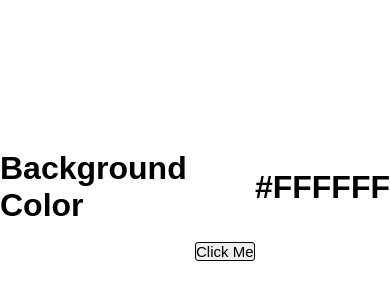
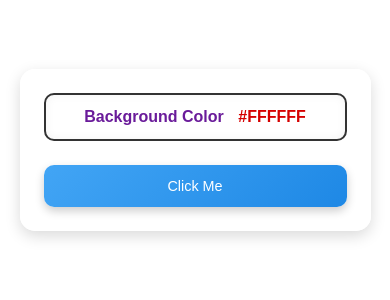
Before and after one commit to hafizhasanlodhi/bg-colorChange, a plain HTML site: page index.html in a window 390 px wide. Shown: the part 272-572 px from the top of the page. Drawn offline with Linux system fonts and the light colour scheme.

Commit message:
bg-color

```diff
--- a/index.html
+++ b/index.html
@@ -2,39 +2,18 @@
 <html lang="en">
 
 <head>
- <meta charset="UTF-8">
- <meta name="viewport" content="width=device-width, initial-scale=1.0">
+ <meta charset="UTF-8" />
+ <meta name="viewport" content="width=device-width, initial-scale=1.0" />
  <title>BgColor Change</title>
+ <link rel="stylesheet" href="style.css" />
 </head>
-<style>
- * {
-  margin: 0;
-  padding: 0;
-  box-sizing: border-box;
- }
-
- #colorText {
-  display: flex;
-  justify-content: center;
-  align-items: center;
-  margin-top: 50vh;
-  font-family:sans-serif;
- }
-
- button {
-  margin-left: 50vw;
-  border-radius: 3px;
-  border: solid 1.5px black;
-  font-size: 15px;
- }
-
-</style>
 
 <body>
+ <div class="container">
+  <h1 id="text">Background Color <span>#FFFFFF</span></h1>
+  <button onclick="inc()">Click Me</button>
+ </div>
 
- <h1 id="colorText">Background Color <span > #FFFFFF</span> </h1>
- <br>
- <button onclick="inc()">Click Me</button>
  <script src="aap.js"></script>
 </body>
 
--- /dev/null
+++ b/style.css
@@ -0,0 +1,90 @@
+* {
+  margin: 0;
+  padding: 0;
+  box-sizing: border-box;
+  font-family: "Poppins", sans-serif;
+}
+
+body {
+  height: 100vh;
+  display: flex;
+  justify-content: center;
+  align-items: center;
+  transition: background-color 0.3s ease;
+  background-color: #ffffff; /* default white background */
+}
+
+.container {
+  text-align: center;
+  background: rgba(255, 255, 255, 0.85);
+  padding: 1rem 2rem;
+  border-radius: 15px;
+  box-shadow: 0 5px 15px rgba(0, 0, 0, 0.15);
+  backdrop-filter: blur(6px);
+  transition: all 0.3s ease-in-out;
+}
+
+#text {
+  border: 2px solid #333;
+  border-radius: 10px;
+  padding: 3rem 3rem;
+  background-color: #fff;
+  font-size: 1.5rem;
+  color: #6a1b9a;
+  margin-bottom: 1.5rem;
+  box-shadow: inset 0 0 10px rgba(0, 0, 0, 0.05);
+}
+
+#text span {
+  color: #d50000;
+  font-weight: bold;
+  margin-left: 10px;
+}
+
+button {
+  border: none;
+  border-radius: 10px;
+  padding: 0.8rem 1.5rem;
+  font-size: 1.1rem;
+  cursor: pointer;
+  color: #fff;
+  background: linear-gradient(135deg, #42a5f5, #1e88e5);
+  transition: all 0.3s ease;
+  box-shadow: 0 4px 10px rgba(0, 0, 0, 0.2);
+}
+
+button:hover {
+  transform: scale(1.05);
+  background: linear-gradient(135deg, #1e88e5, #0d47a1);
+}
+
+/* Responsive */
+@media (max-width: 768px) {
+  .container {
+    width: 90%;
+    padding: 1.5rem;
+  }
+
+  #text {
+    font-size: 1.2rem;
+    padding: 1rem;
+  }
+
+  button {
+    font-size: 1rem;
+    padding: 0.7rem 1.2rem;
+  }
+}
+
+@media (max-width: 480px) {
+  #text {
+    font-size: 1rem;
+    padding: 0.8rem;
+  }
+
+  button {
+    width: 100%;
+    font-size: 0.9rem;
+    padding: 0.8rem;
+  }
+}
```
Also changed, not shown: aap.js (line endings or trailing spaces).
